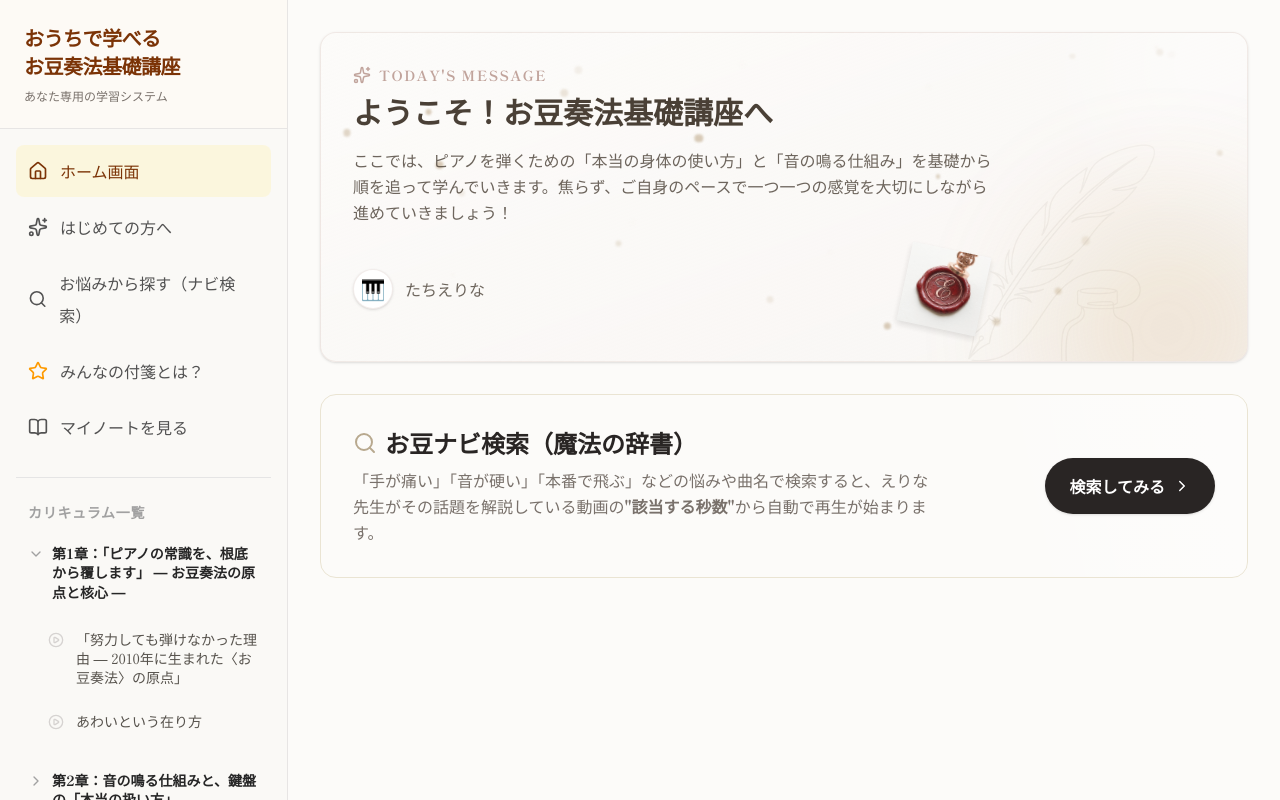
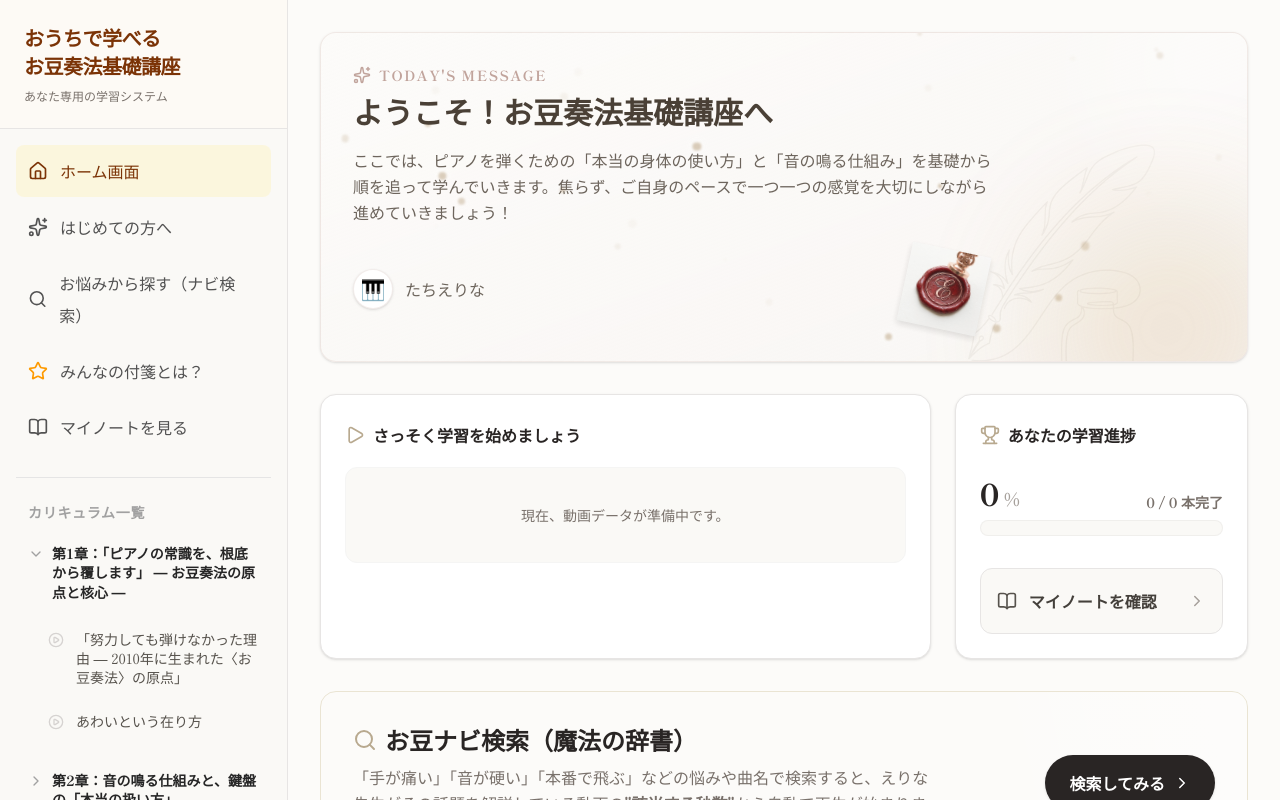
Before and after one commit to 3tfworks/omame-lms, a Next.js app: page /ja/lms in a window 1280 px wide. Shown: the top 800 px of the page. Built offline with nearby package versions, Linux system fonts and the light colour scheme; no server answers; the database is empty.

Commit message:
feat: LMSダッシュボードの進捗・履歴機能をSupabase連携の動的データに変更

```diff
--- a/src/app/[lang]/lms/page.tsx
+++ b/src/app/[lang]/lms/page.tsx
@@ -1,5 +1,3 @@
-"use client";
-
 import React from "react";
 import Link from "next/link";
 import Image from "next/image";
@@ -7,12 +5,68 @@ import { Play, Sparkles, BookOpen, ChevronRight, Trophy, Search } from "lucide-r
 import { currentTenantConfig } from "@/lib/tenantConfig";
 import { Watermark } from "@/components/decorations/Watermark";
 import { PixieDust } from "@/components/decorations/PixieDust";
+import { createClient } from "@/utils/supabase/server";
 
-export default function LMSDashboard() {
-  // モックデータ
-  const progressPercent = 35;
-  const totalVideos = 44;
-  const completedVideos = 15;
+export default async function LMSDashboard() {
+  const supabase = await createClient();
+  const { data: { session } } = await supabase.auth.getSession();
+  const userId = session?.user?.id;
+
+  // 全動画数を取得
+  const { count: totalVideosCount } = await supabase
+    .from("videos")
+    .select("*", { count: "exact", head: true });
+  const totalVideos = totalVideosCount || 0;
+
+  // ユーザーの完了動画数を取得
+  let completedVideos = 0;
+  if (userId) {
+    const { count } = await supabase
+      .from("user_progress")
+      .select("*", { count: "exact", head: true })
+      .eq("user_id", userId)
+      .eq("is_completed", true);
+    completedVideos = count || 0;
+  }
+
+  // 進捗率を計算
+  const progressPercent = totalVideos > 0 ? Math.round((completedVideos / totalVideos) * 100) : 0;
+
+  // 「前回の続きから学ぶ」用の動画データを取得
+  let nextVideo = null;
+  let isFirstTime = false;
+
+  if (userId) {
+    // 最後に視聴した動画を取得
+    const { data: lastWatched } = await supabase
+      .from("user_progress")
+      .select("video_id, videos(*)")
+      .eq("user_id", userId)
+      .order("last_watched_at", { ascending: false })
+      .limit(1)
+      .single();
+
+    if (lastWatched && lastWatched.videos) {
+      // SupabaseのJOIN結果としてvideosは配列ではなく単一オブジェクトとして返る前提（単一参照のため）
+      nextVideo = Array.isArray(lastWatched.videos) ? lastWatched.videos[0] : lastWatched.videos;
+    }
+  }
+
+  // 視聴履歴がない場合、または最後に見た動画が完了済み等でうまく取れなかった場合は「最初の動画」を取得
+  if (!nextVideo) {
+    isFirstTime = true;
+    const { data: firstVideo } = await supabase
+      .from("videos")
+      .select("*")
+      .order("chapter_number", { ascending: true })
+      .order("sort_order", { ascending: true })
+      .limit(1)
+      .single();
+
+    if (firstVideo) {
+      nextVideo = firstVideo;
+    }
+  }
 
   return (
     <div className="space-y-8 pb-12">
@@ -71,38 +125,48 @@ export default function LMSDashboard() {
         <div className="absolute -bottom-24 -right-12 w-64 h-64 bg-omame-gold opacity-20 rounded-full blur-3xl pointer-events-none"></div>
       </section>
 
-      {/* アクション領域：続きから見る ＆ 進捗（ダミーデータのため一時非表示） */}
-      {/*
+      {/* アクション領域：続きから見る ＆ 進捗 */}
       <section className="grid grid-cols-1 lg:grid-cols-3 gap-6">
 
-        // メインアクション：前回の続きから
+        {/* メインアクション：前回の続きから / 最初の動画 */}
         <div className="col-span-1 lg:col-span-2">
           <div className="bg-white rounded-2xl p-6 border border-stone-200 shadow-sm h-full flex flex-col justify-between hover:border-[#d4c5b0] transition-colors group">
             <div>
               <h3 className="font-bold text-stone-800 flex items-center gap-2 mb-4">
                 <Play size={20} className="text-[#b8a98f]" />
-                前回の続きから学ぶ
+                {isFirstTime ? "さっそく学習を始めましょう" : "前回の続きから学ぶ"}
               </h3>
+
+              {nextVideo ? (
                 <div className="bg-[#faf9f6] rounded-xl p-4 mb-6 border border-stone-100">
-                <div className="text-xs font-bold text-[#b8a98f] mb-1">第2章：音の鳴る仕組みと鍵盤の扱い</div>
-                <h4 className="font-bold text-stone-800 text-lg">ピアノの音を決めるのは「打鍵スピード」だけ</h4>
+                  <div className="text-xs font-bold text-[#b8a98f] mb-1">第{nextVideo.chapter_number}章</div>
+                  <h4 className="font-bold text-stone-800 text-lg">{nextVideo.title}</h4>
+                  {nextVideo.leverage_memo && (
                     <p className="text-sm text-stone-500 mt-2 line-clamp-2">
-                  打鍵する瞬間のスピードがどのように音色に変化をもたらすのか。力ではなくスピードでコントロールする感覚をマスターしましょう。
+                      {nextVideo.leverage_memo}
                     </p>
+                  )}
                 </div>
+              ) : (
+                <div className="bg-[#faf9f6] rounded-xl p-4 mb-6 border border-stone-100 flex items-center justify-center h-24">
+                  <p className="text-sm text-stone-500">現在、動画データが準備中です。</p>
+                </div>
+              )}
             </div>
 
+            {nextVideo && (
               <Link
-              href="/ja/lms/video/video-1188100452"
+                href={`/ja/lms/video/${nextVideo.vimeo_id}`}
                 className="bg-stone-800 text-stone-50 font-bold py-4 px-6 rounded-xl flex items-center justify-center gap-2 hover:bg-stone-700 transition-colors shadow-sm w-full text-lg"
               >
                 <Play size={24} fill="currentColor" />
                 今すぐこの動画を見る
               </Link>
+            )}
           </div>
         </div>
 
-        // 進捗プログレス
+        {/* 進捗プログレス */}
         <div className="col-span-1">
           <div className="bg-white rounded-2xl p-6 border border-stone-200 shadow-sm h-full">
             <h3 className="font-bold text-stone-800 flex items-center gap-2 mb-6">
@@ -115,10 +179,10 @@ export default function LMSDashboard() {
               <span className="text-sm font-bold text-stone-500">{completedVideos} / {totalVideos} 本完了</span>
             </div>
 
-            // プログレスバー
+            {/* プログレスバー */}
             <div className="w-full bg-[#faf9f6] rounded-full h-4 mb-8 overflow-hidden border border-stone-200/50">
               <div
-                className="bg-gradient-to-r from-[#d4c5b0] to-[#b8a98f] h-4 rounded-full shadow-inner"
+                className="bg-gradient-to-r from-[#d4c5b0] to-[#b8a98f] h-4 rounded-full shadow-inner transition-all duration-1000 ease-out"
                 style={{ width: `${progressPercent}%` }}
               ></div>
             </div>
@@ -136,7 +200,6 @@ export default function LMSDashboard() {
           </div>
         </div>
       </section>
-      */}
 
       {/* お豆ナビ検索（大きな入口） */}
       <section>
```
Lines whose indentation alone changed are shown as unchanged.
